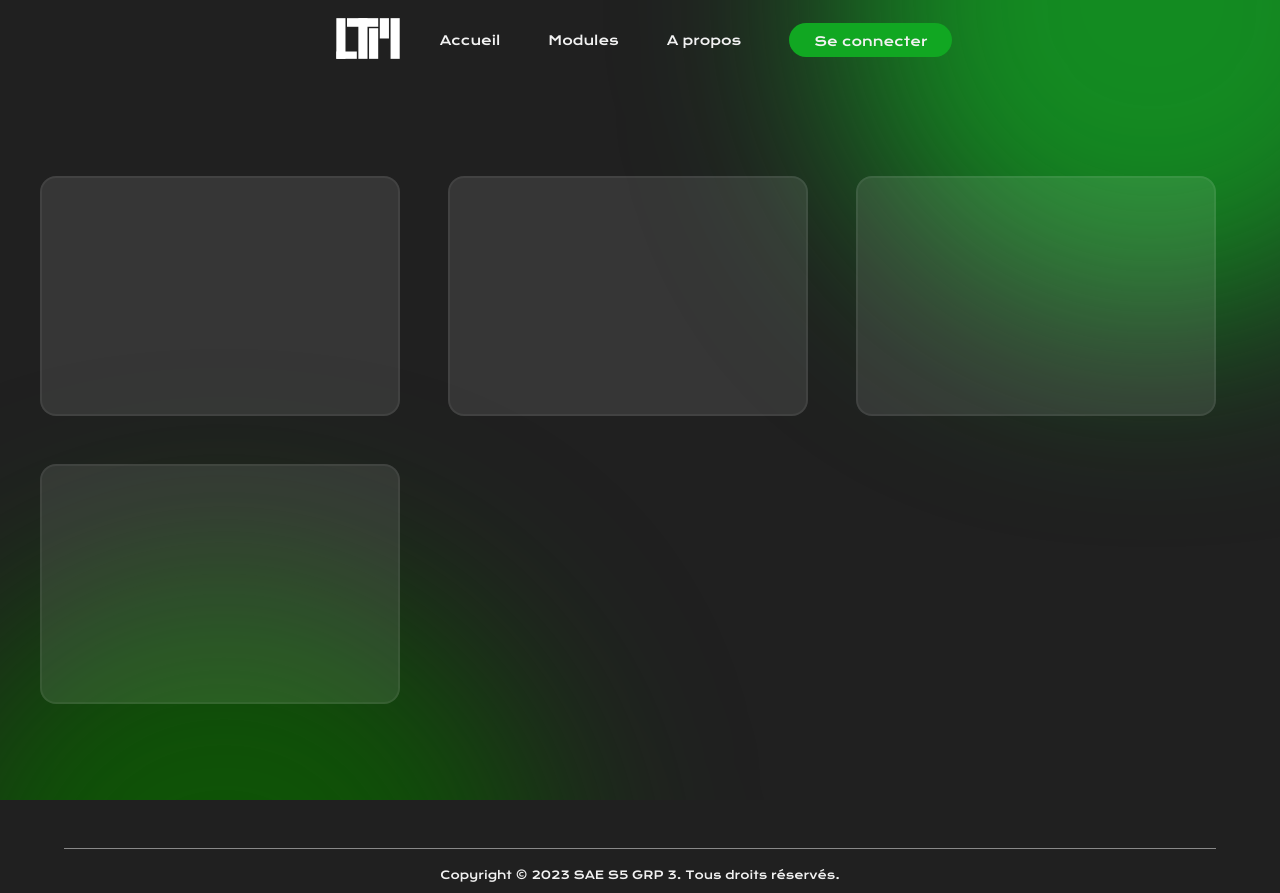
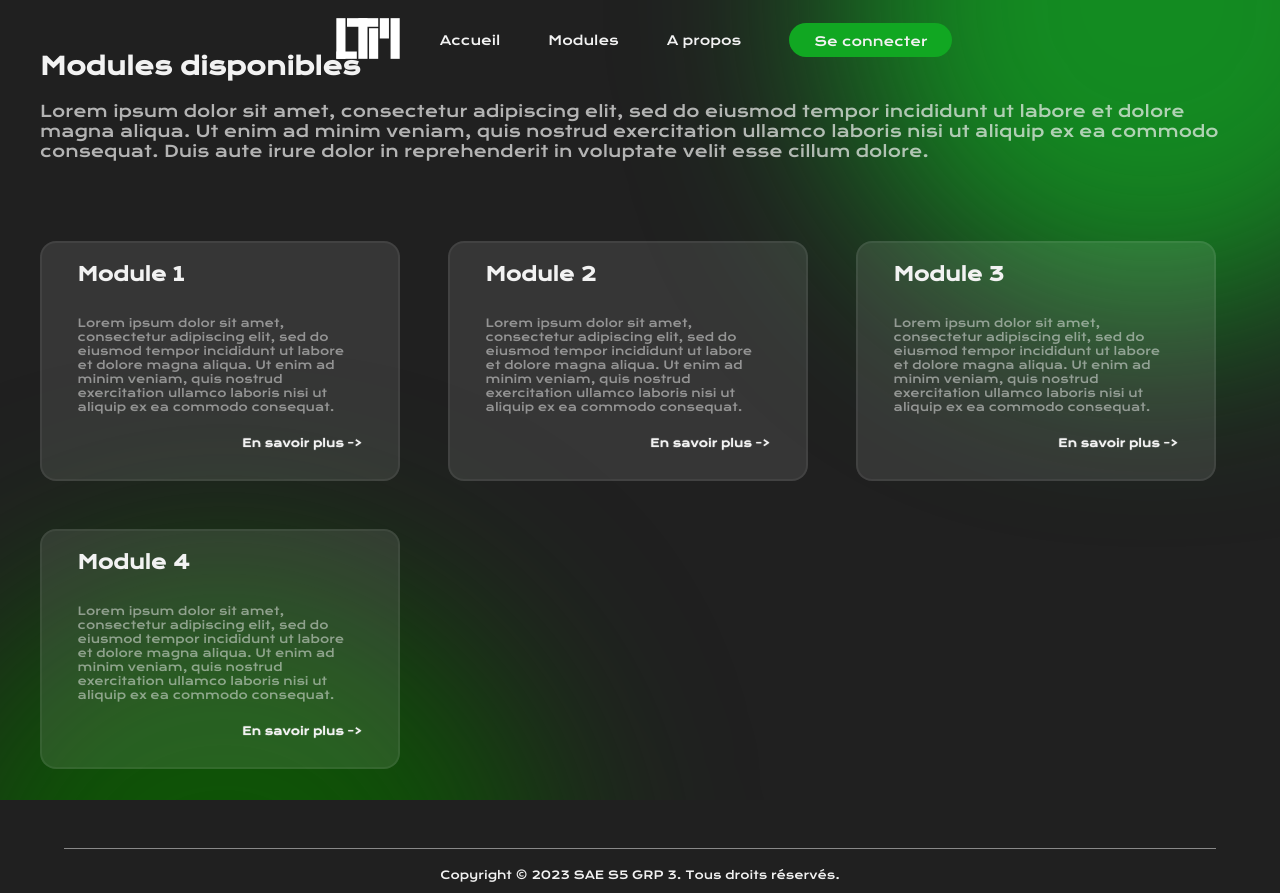
Before and after one commit to mathieuChdz/SAE_S5_S6_BUT3, a PHP site: page /modules.php in a window 1280 px wide. Run offline with PHP 8.4, Linux system fonts and the light colour scheme.

Commit message:
intégration finale de la v1 des pages modules et connexion

```diff
--- a/src_web/css/charte_index.css
+++ b/src_web/css/charte_index.css
@@ -216,6 +216,19 @@ h4 {
 
 /* ########################### Modules page ########################### */
 
+.main-container{
+    z-index: 90;
+    max-width: var(--max-width-all);
+}
+
+.main-explication{
+    color: var(--color-white);
+}
+
+.main-explication-texte{
+    opacity: 0.7;
+}
+
 .main-items-container{
     display: flex;
     flex-direction: row;
@@ -231,17 +244,47 @@ h4 {
     flex-wrap: wrap;
     flex-direction: row;
     width: 100%;
-    max-width: var(--max-width-all);
     z-index: 95;
     gap: 3em;
 }
 
 .main-items-item{
     width: 30%;
+    min-width: 17em;
     height: 15em;
     background-color: #ffffff1a;
     border-radius: 1em;
     border: 2px solid #ffffff0f;
+}
+
+.item-main{
+    width: 100%;
+    padding: 0 10%;
+    color: var(--color-white);
+    display: flex;
+    flex-direction: column;
+    justify-content: left;
+    align-content: start;
+    vertical-align: center;
+}
+
+.item-main-texte,
+.item-main-link{
+    font-size: 0.7em;
+}
+
+.item-main-texte p{
+    opacity: 0.5;
+}
+
+.item-main-link{
+    text-align: end;
+    padding-top: 1em;
+}
+
+.item-main-link a{
+    color: var(--color-white);
+    text-shadow: 0px 0px 1px var(--color-white);
 }
 
 /* ########################### Footer ########################### */
--- a/src_web/imports/navbar.html
+++ b/src_web/imports/navbar.html
@@ -1,7 +1,7 @@
 <nav>
     <div class="global-navbar-content">
         <div class="global-navbar-logo">
-            <a href="index.html"><img src="img/logo_ltm_w.svg" alt="logo LTM white"></a>
+            <a href="index.php"><img src="img/logo_ltm_w.svg" alt="logo LTM white"></a>
         </div>
 
         <div class="global-navbar-links">
--- a/src_web/modules.php
+++ b/src_web/modules.php
@@ -31,15 +31,80 @@
     ?>
 
     <main>
-        <div class="main-items-container">
-            <div class="main-items">
-                <div class="main-items-item" id="1"></div>
-                <div class="main-items-item" id="2"></div>
-                <div class="main-items-item" id="3"></div>
-                <div class="main-items-item" id="4"></div>
+
+        <div class="main-container">
+            <div class="main-explication">
+                <div class="main-explication-title">
+                    <h2>Modules disponibles</h2>
+                </div>
+                <div class="main-explication-texte">
+                    Lorem ipsum dolor sit amet, consectetur adipiscing elit, sed do eiusmod tempor incididunt ut labore et dolore magna aliqua.
+                    Ut enim ad minim veniam, quis nostrud exercitation ullamco laboris nisi ut aliquip ex ea commodo consequat.
+                    Duis aute irure dolor in reprehenderit in voluptate velit esse cillum dolore.
+                </div>
+            </div>
+
+            <div class="main-items-container">
+                <div class="main-items">
+                    <div class="main-items-item" id="1">
+                        <div class="item-main">
+                            <div class="item-main-title">
+                                <h3>Module 1</h3>
+                            </div>
+                            <div class="item-main-texte">
+                                <p>Lorem ipsum dolor sit amet, consectetur adipiscing elit, sed do eiusmod tempor incididunt ut labore et dolore magna aliqua.
+                                    Ut enim ad minim veniam, quis nostrud exercitation ullamco laboris nisi ut aliquip ex ea commodo consequat.</p>
+                            </div>
+                            <div class="item-main-link">
+                                <a href="#">En savoir plus -></a>
+                            </div>
+                        </div>
+                    </div>
+                    <div class="main-items-item" id="2">
+                        <div class="item-main">
+                            <div class="item-main-title">
+                                <h3>Module 2</h3>
+                            </div>
+                            <div class="item-main-texte">
+                                <p>Lorem ipsum dolor sit amet, consectetur adipiscing elit, sed do eiusmod tempor incididunt ut labore et dolore magna aliqua.
+                                    Ut enim ad minim veniam, quis nostrud exercitation ullamco laboris nisi ut aliquip ex ea commodo consequat.</p>
+                            </div>
+                            <div class="item-main-link">
+                                <a href="#">En savoir plus -></a>
+                            </div>
+                        </div>
+                    </div>
+                    <div class="main-items-item" id="3">
+                        <div class="item-main">
+                            <div class="item-main-title">
+                                <h3>Module 3</h3>
+                            </div>
+                            <div class="item-main-texte">
+                                <p>Lorem ipsum dolor sit amet, consectetur adipiscing elit, sed do eiusmod tempor incididunt ut labore et dolore magna aliqua.
+                                    Ut enim ad minim veniam, quis nostrud exercitation ullamco laboris nisi ut aliquip ex ea commodo consequat.</p>
+                            </div>
+                            <div class="item-main-link">
+                                <a href="#">En savoir plus -></a>
+                            </div>
+                        </div>
+                    </div>
+                    <div class="main-items-item" id="4">
+                        <div class="item-main">
+                            <div class="item-main-title">
+                                <h3>Module 4</h3>
+                            </div>
+                            <div class="item-main-texte">
+                                <p>Lorem ipsum dolor sit amet, consectetur adipiscing elit, sed do eiusmod tempor incididunt ut labore et dolore magna aliqua.
+                                    Ut enim ad minim veniam, quis nostrud exercitation ullamco laboris nisi ut aliquip ex ea commodo consequat.</p>
+                            </div>
+                            <div class="item-main-link">
+                                <a href="#">En savoir plus -></a>
+                            </div>
+                        </div>
+                    </div>
+                </div>
             </div>
         </div>
-
 
     </main>
 
```
Also changed, not shown: src_web/connexion.php (+7 -3 lines), src_web/css/connexion.css (+28 -6 lines).
